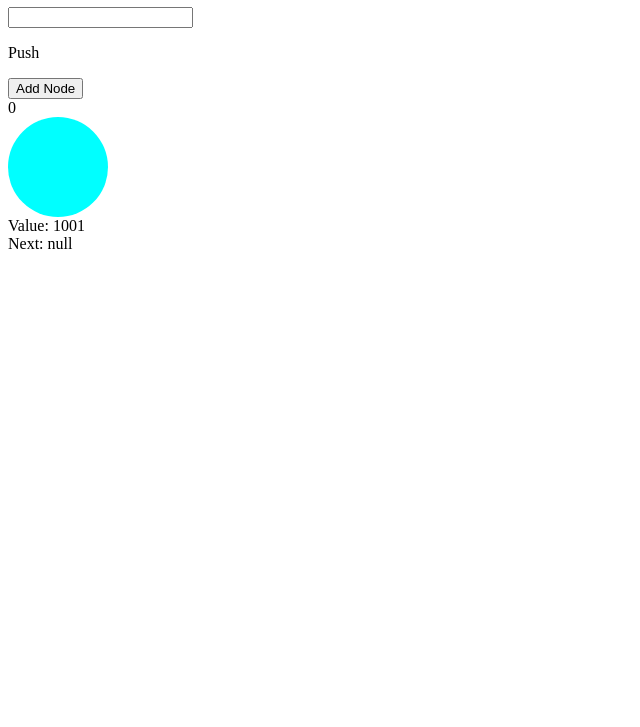
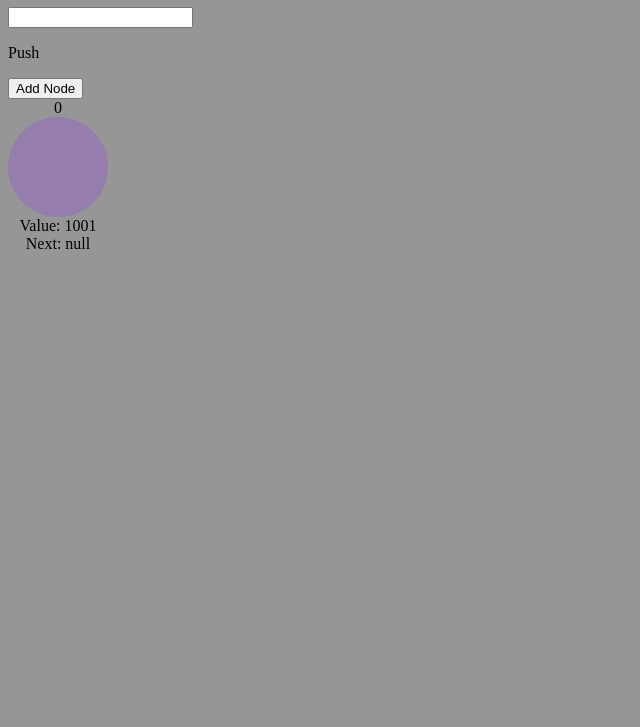
Before and after one commit to AndoChung/linked-list-visualizer, a plain HTML site: page index.html in a window 1280 px wide. Shown: the part 73-800 px from the top of the page, without its empty margins (0-640 px from the left). Drawn offline with Linux system fonts and the light colour scheme.

Commit message:
Update styles.css

```diff
--- a/styles.css
+++ b/styles.css
@@ -1,6 +1,34 @@
+*, *::after, *::before {
+    box-sizing:border-box;
+}
+
+body {
+    background-color: rgba(150,150,150,1);
+}
+
+.node {
+    float:left;
+    width: 100px;
+    position:relative;
+}
+
+
+
+.node-index {
+    text-align: center;
+}
+
 .node-body {
     border-radius: 50%;
     width: 100px;
     height: 100px;
-    background:aqua;
+    background: rgba(149,125,173,1);
 }
+
+.node-value-text {
+    text-align:center;
+}
+
+.node-next-text {
+    text-align: center;
+}
```
